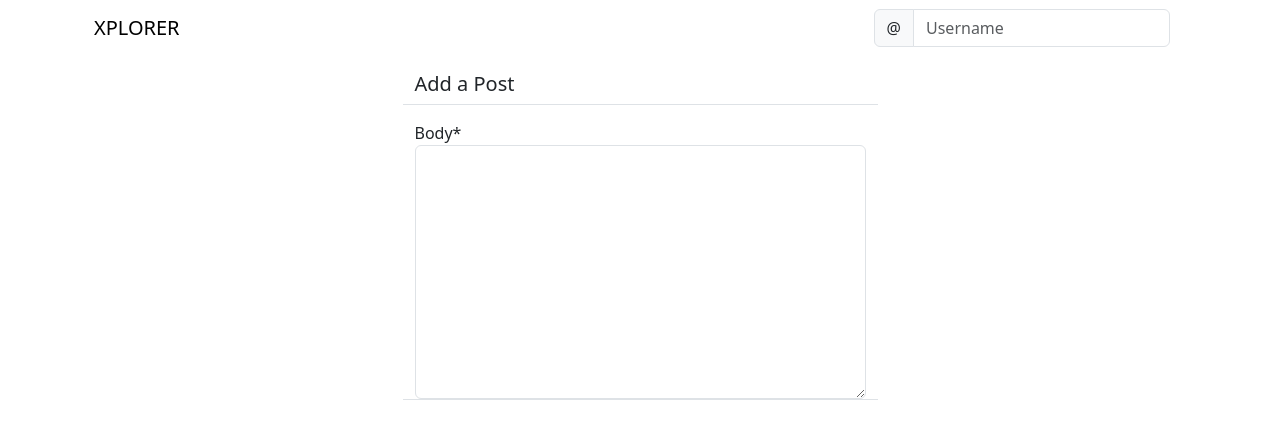
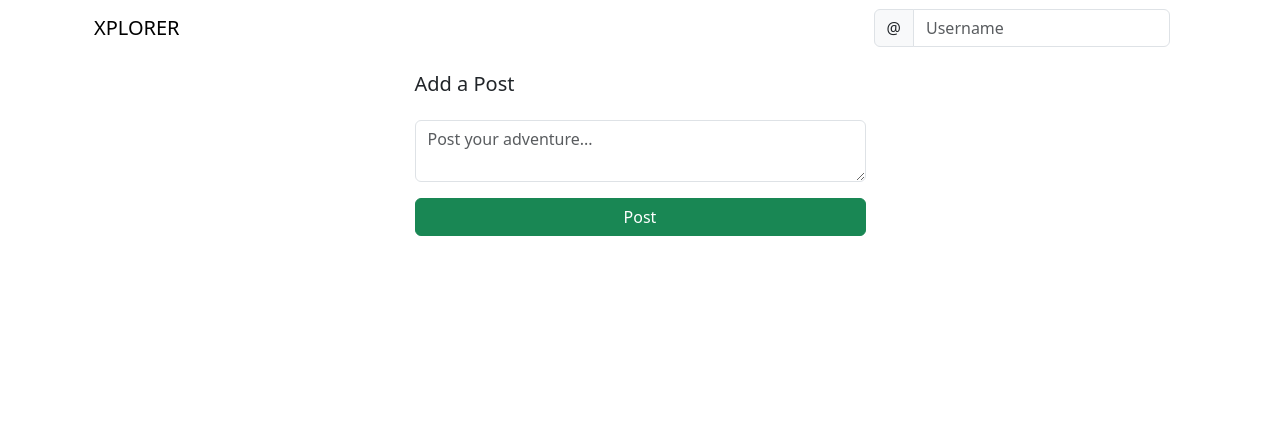
Before and after one commit to kpetrauskas92/XPLORER, a Django app: page /social/ in a window 1280 px wide. Shown: the top 439 px of the page. Run offline with Django 3.2, Linux system fonts and the light colour scheme; data that the repository does not hold is empty; some libraries are stand-ins or nearby versions.

Commit message:
Updated views to post and post_list

```diff
--- a/social/forms.py
+++ b/social/forms.py
@@ -2,6 +2,13 @@ from django import forms
 from .models import Post
 
 class PostForm(forms.ModelForm):
+    body = forms.CharField(
+        label='',
+        widget=forms.Textarea(attrs={
+            'rows': '2',
+            'placeholder': 'Post your adventure...'
+        })
+    )
 
     class Meta:
         model = Post
--- a/social/templates/post_list.html
+++ b/social/templates/post_list.html
@@ -4,15 +4,18 @@
 {% block content %}
 <div class="container">
     <div class="row justify-content-center mt-3">
-        <div class="col-md-5 col-sm-12 border-bottom">
+        <div class="col-md-5 col-sm-12">
            <h5>Add a Post</h5>
         </div>
     </div>
-    <div class="row justify-content-center mt-3">
-        <div class="col-md-5 col-sm-12 border-bottom">
+    <div class="row justify-content-center mt-3 mb-5">
+        <div class="col-md-5 col-sm-12">
            <form method="POST">
                 {% csrf_token %}
                 {{ form | crispy }}
+                <div class="d-grid gap-2">
+                    <button class="btn btn-success mt-3">Post</button>
+                </div>
            </form>
         </div>
     </div>
--- a/social/views.py
+++ b/social/views.py
@@ -13,3 +13,17 @@ class PostListView(View):
             'form': form,
         }
         return render(request, 'post_list.html', context)
+
+    def post(self, request, *args, **kwargs):
+        posts = Post.objects.all().order_by('-created_on')
+        form = PostForm(request.POST)
+
+        if form.is_valid():
+            new_post = form.save(commit=False)
+            new_post.author = request.user
+            new_post.save()
+            context = {
+            'post_list': posts,
+            'form': form,
+        }
+        return render(request, 'post_list.html', context)
```
